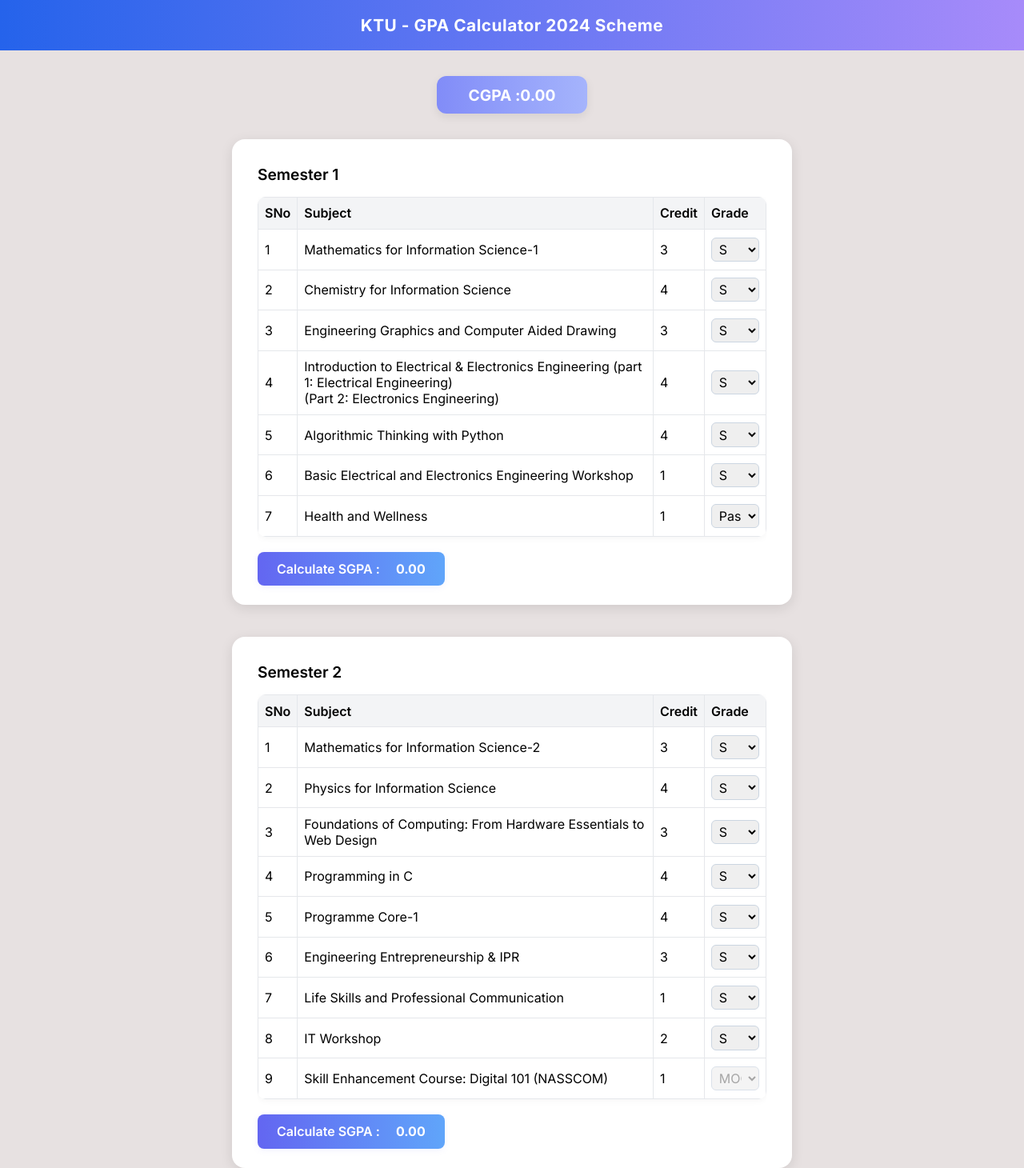
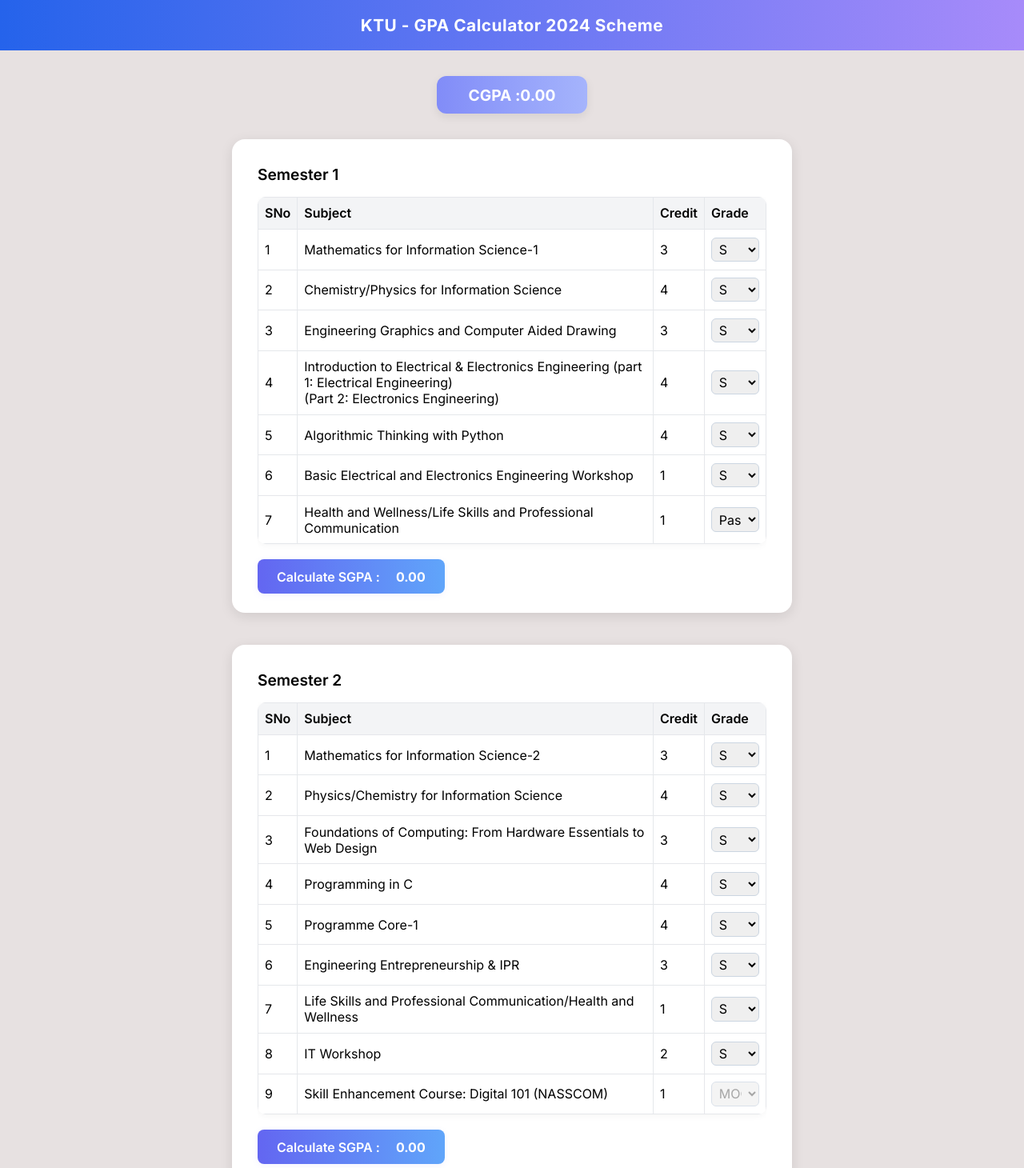
Before and after one commit to mallucoder101/KTU-GPA-Calculator, a plain HTML site: page GroupA.html in a window 1280 px wide. Shown: the top 1460 px of the page at 80% size. Drawn offline with Linux system fonts and the light colour scheme.

Commit message:
Update GroupA.html

```diff
--- a/GroupA.html
+++ b/GroupA.html
@@ -203,12 +203,12 @@
             </thead>
             <tbody>
                 <tr><td data-label="SNo">1</td><td data-label="Subject">Mathematics for Information Science-1</td><td data-label="Credit">3</td><td data-label="Grade"><select class="grade-select"><option>S</option><option>A+</option><option>A</option><option>B+</option><option>B</option><option>C</option><option>P</option><option>F</option></select></td></tr>
-                <tr><td data-label="SNo">2</td><td data-label="Subject">Chemistry for Information Science</td><td data-label="Credit">4</td><td data-label="Grade"><select class="grade-select"><option>S</option><option>A+</option><option>A</option><option>B+</option><option>B</option><option>C</option><option>P</option><option>F</option></select></td></tr>
+                <tr><td data-label="SNo">2</td><td data-label="Subject">Chemistry/Physics for Information Science</td><td data-label="Credit">4</td><td data-label="Grade"><select class="grade-select"><option>S</option><option>A+</option><option>A</option><option>B+</option><option>B</option><option>C</option><option>P</option><option>F</option></select></td></tr>
                 <tr><td data-label="SNo">3</td><td data-label="Subject">Engineering Graphics and Computer Aided Drawing</td><td data-label="Credit">3</td><td data-label="Grade"><select class="grade-select"><option>S</option><option>A+</option><option>A</option><option>B+</option><option>B</option><option>C</option><option>P</option><option>F</option></select></td></tr>
                 <tr><td data-label="SNo">4</td><td data-label="Subject">Introduction to Electrical & Electronics Engineering (part 1: Electrical Engineering)<br>(Part 2: Electronics Engineering)</td><td data-label="Credit">4</td><td data-label="Grade"><select class="grade-select"><option>S</option><option>A+</option><option>A</option><option>B+</option><option>B</option><option>C</option><option>P</option><option>F</option></select></td></tr>
                 <tr><td data-label="SNo">5</td><td data-label="Subject">Algorithmic Thinking with Python</td><td data-label="Credit">4</td><td data-label="Grade"><select class="grade-select"><option>S</option><option>A+</option><option>A</option><option>B+</option><option>B</option><option>C</option><option>P</option><option>F</option></select></td></tr>
                 <tr><td data-label="SNo">6</td><td data-label="Subject">Basic Electrical and Electronics Engineering Workshop</td><td data-label="Credit">1</td><td data-label="Grade"><select class="grade-select"><option>S</option><option>A+</option><option>A</option><option>B+</option><option>B</option><option>C</option><option>P</option><option>F</option></select></td></tr>
-                <tr><td data-label="SNo">7</td><td data-label="Subject">Health and Wellness</td><td data-label="Credit">1</td><td data-label="Grade"><select class="grade-select hw-select"><option>Pass</option><option>Fail</option></select></td></tr>
+                <tr><td data-label="SNo">7</td><td data-label="Subject">Health and Wellness/Life Skills and Professional Communication</td><td data-label="Credit">1</td><td data-label="Grade"><select class="grade-select hw-select"><option>Pass</option><option>Fail</option></select></td></tr>
             </tbody>
         </table></div>
         <button class="sgpa-btn" onclick="calculateSGPA(1)">Calculate SGPA : <span class="sgpa-result" id="sgpa1">0.00</span></button>
@@ -226,12 +226,12 @@
             </thead>
             <tbody>
                 <tr><td data-label="SNo">1</td><td data-label="Subject">Mathematics for Information Science-2</td><td data-label="Credit">3</td><td data-label="Grade"><select class="grade-select"><option>S</option><option>A+</option><option>A</option><option>B+</option><option>B</option><option>C</option><option>P</option><option>F</option></select></td></tr>
-                <tr><td data-label="SNo">2</td><td data-label="Subject">Physics for Information Science</td><td data-label="Credit">4</td><td data-label="Grade"><select class="grade-select"><option>S</option><option>A+</option><option>A</option><option>B+</option><option>B</option><option>C</option><option>P</option><option>F</option></select></td></tr>
+                <tr><td data-label="SNo">2</td><td data-label="Subject">Physics/Chemistry for Information Science</td><td data-label="Credit">4</td><td data-label="Grade"><select class="grade-select"><option>S</option><option>A+</option><option>A</option><option>B+</option><option>B</option><option>C</option><option>P</option><option>F</option></select></td></tr>
                 <tr><td data-label="SNo">3</td><td data-label="Subject">Foundations of Computing: From Hardware Essentials to Web Design</td><td data-label="Credit">3</td><td data-label="Grade"><select class="grade-select"><option>S</option><option>A+</option><option>A</option><option>B+</option><option>B</option><option>C</option><option>P</option><option>F</option></select></td></tr>
                 <tr><td data-label="SNo">4</td><td data-label="Subject">Programming in C</td><td data-label="Credit">4</td><td data-label="Grade"><select class="grade-select"><option>S</option><option>A+</option><option>A</option><option>B+</option><option>B</option><option>C</option><option>P</option><option>F</option></select></td></tr>
                 <tr><td data-label="SNo">5</td><td data-label="Subject">Programme Core-1</td><td data-label="Credit">4</td><td data-label="Grade"><select class="grade-select"><option>S</option><option>A+</option><option>A</option><option>B+</option><option>B</option><option>C</option><option>P</option><option>F</option></select></td></tr>
                 <tr><td data-label="SNo">6</td><td data-label="Subject">Engineering Entrepreneurship & IPR</td><td data-label="Credit">3</td><td data-label="Grade"><select class="grade-select"><option>S</option><option>A+</option><option>A</option><option>B+</option><option>B</option><option>C</option><option>P</option><option>F</option></select></td></tr>
-                <tr><td data-label="SNo">7</td><td data-label="Subject">Life Skills and Professional Communication</td><td data-label="Credit">1</td><td data-label="Grade"><select class="grade-select"><option>S</option><option>A+</option><option>A</option><option>B+</option><option>B</option><option>C</option><option>P</option><option>F</option></select></td></tr>
+                <tr><td data-label="SNo">7</td><td data-label="Subject">Life Skills and Professional Communication/Health and Wellness</td><td data-label="Credit">1</td><td data-label="Grade"><select class="grade-select"><option>S</option><option>A+</option><option>A</option><option>B+</option><option>B</option><option>C</option><option>P</option><option>F</option></select></td></tr>
                 <tr><td data-label="SNo">8</td><td data-label="Subject">IT Workshop</td><td data-label="Credit">2</td><td data-label="Grade"><select class="grade-select"><option>S</option><option>A+</option><option>A</option><option>B+</option><option>B</option><option>C</option><option>P</option><option>F</option></select></td></tr>
                 <tr><td data-label="SNo">9</td><td data-label="Subject">Skill Enhancement Course: Digital 101 (NASSCOM)</td><td data-label="Credit">1</td><td data-label="Grade"><select class="grade-select" disabled><option>MOOC</option></select></td></tr>
             </tbody>
```
